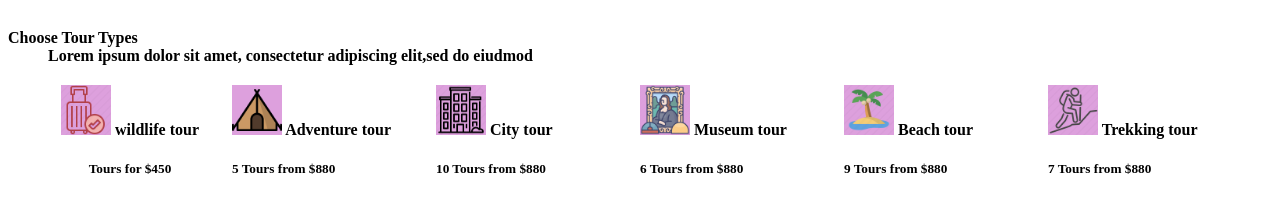
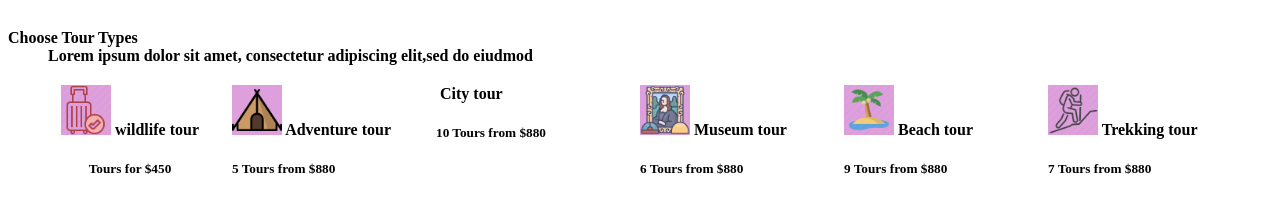
Before and after one commit to meganad12/webpage, a plain HTML site: page bottom.html in a window 1280 px wide. Shown: the top 212 px of the page. Drawn offline with Linux system fonts and the light colour scheme.

Commit message:
Update bottom.html

```diff
--- a/bottom.html
+++ b/bottom.html
@@ -26,7 +26,7 @@
              <h5>5 Tours from $880</h5>
         </div>
         <div>
-            <a href="tour.html" target="_blank"><img src="city.webp" alt="" style="height: 50px;border:10px; background-color: plum;"></a>
+            <a href="tour.html" target="_blank"><img src="city.web" alt="" style="height: 50px;border:10px; background-color: plum;"></a>
             <strong>City tour</strong>
             <h5>10 Tours from $880</h5>
         </div>
```
